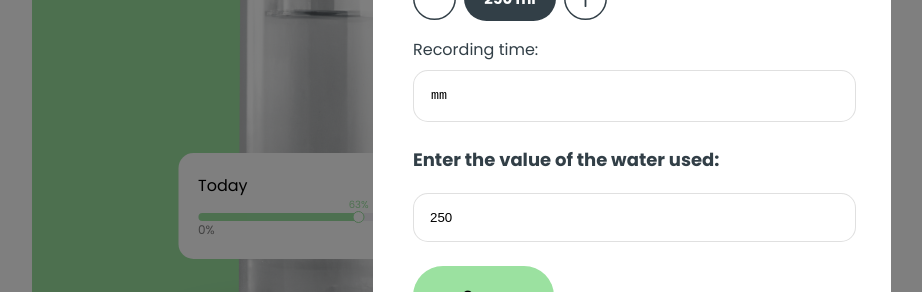
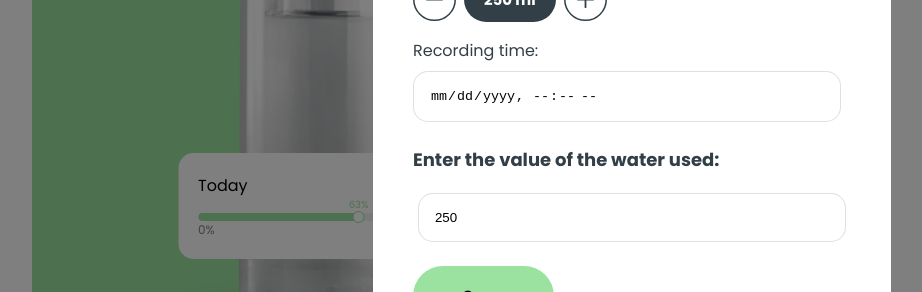
Before and after one commit to alivieE/Water, a React (Create React App) app in the folder aquatrack/: page / in a window 1280 px wide. Both pictures are taken after a click on the button "+ Add water". Shown: the part 333-625 px from the top of the page, without its empty margins (8-930 px from the left). Built offline with nearby package versions, Linux system fonts and the light colour scheme.

Commit message:
hot fixes

```diff
--- a/aquatrack/src/components/AddWater/AddWater.jsx
+++ b/aquatrack/src/components/AddWater/AddWater.jsx
@@ -57,6 +57,7 @@ const AddWater = () => {
             type="datetime-local"
             onChange={handleInputDate}
             value={actionDate}
+            placeholder="Pick date.."
           />
         </div>
         <div className={s.inputBlock}>
--- a/aquatrack/src/components/AddWater/AddWater.module.css
+++ b/aquatrack/src/components/AddWater/AddWater.module.css
@@ -42,13 +42,22 @@
 .input {
   border: 1px solid rgba(47, 47, 47, 0.15);
   border-radius: 15px;
-  padding: 16px 390px 16px 16px;
-  width: 8%;
-
+  padding: 16px;
+  width: 90%;
+  position: relative;
+  cursor: pointer;
 }
 
 .input::-webkit-calendar-picker-indicator {
-  opacity: 0;
+  top: 0;
+  left: 0;
+  width: 100%;
+  height: 100%;
+  display: block;
+  background: transparent;
+  appearance: none;
+  position: absolute;
+  cursor: pointer;
 }
 
 .amountChangeButton {
@@ -62,7 +71,7 @@
 
 .inputWrap {
   background-color: #323f47;
-  width: 92px;
+
   padding: 11px 20px;
   color: white;
   font-weight: 700;
```
